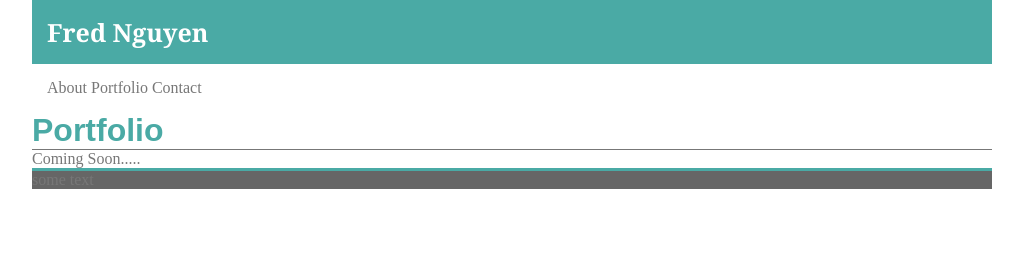
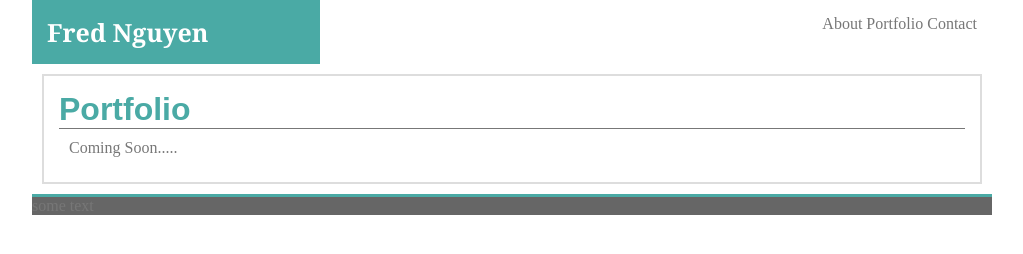
Before and after one commit to fred-h-nguyen/Basic-Portfolio, a plain HTML site: page portfolio.html in a window 1280 px wide. Shown: the whole page, without its empty margins (128-1151 px from the left). Drawn offline with Linux system fonts and the light colour scheme.

Commit message:
edited the heading layout for portfolio page

```diff
--- a/assets/css/flexbox.css
+++ b/assets/css/flexbox.css
@@ -18,6 +18,7 @@ body{
     background-color: #ffffff;
     border: solid 2px #dddddd;
     padding: 15px;
+    margin: 10px;
 
 }
 header {
@@ -27,10 +28,19 @@ header {
     font-size: 25px;
     font-weight: bolder;
     padding: 15px;
+    float: left;
+    width: 30%;
 }
 
 nav {
     padding: 15px;
+    text-align: end;
+    float:right;
+    width: 70%;
+}
+
+p{
+    margin: 10px;
 }
 
 h1 {
@@ -44,3 +54,9 @@ footer {
     background-color: #666666;
     border-top: #4aaaa5 solid 3px;
 }
+
+.clearfix::after{
+    content: "";
+    display: block;
+    clear: both;
+}
--- a/portfolio.html
+++ b/portfolio.html
@@ -10,7 +10,8 @@
 </head>
 
 <body>
-    <div>
+    <div class="clearfix">
+        <div class="heading">
             <header>Fred Nguyen</header>
             <nav>
                 About
@@ -18,8 +19,9 @@
                 Contact
             </nav>
         </div>
+    </div>
 
-    <div>
+    <div class="main-content">
         <h1>Portfolio</h1>
         <p> Coming Soon.....</p>
     </div>
```
Lines whose indentation alone changed are shown as unchanged.
